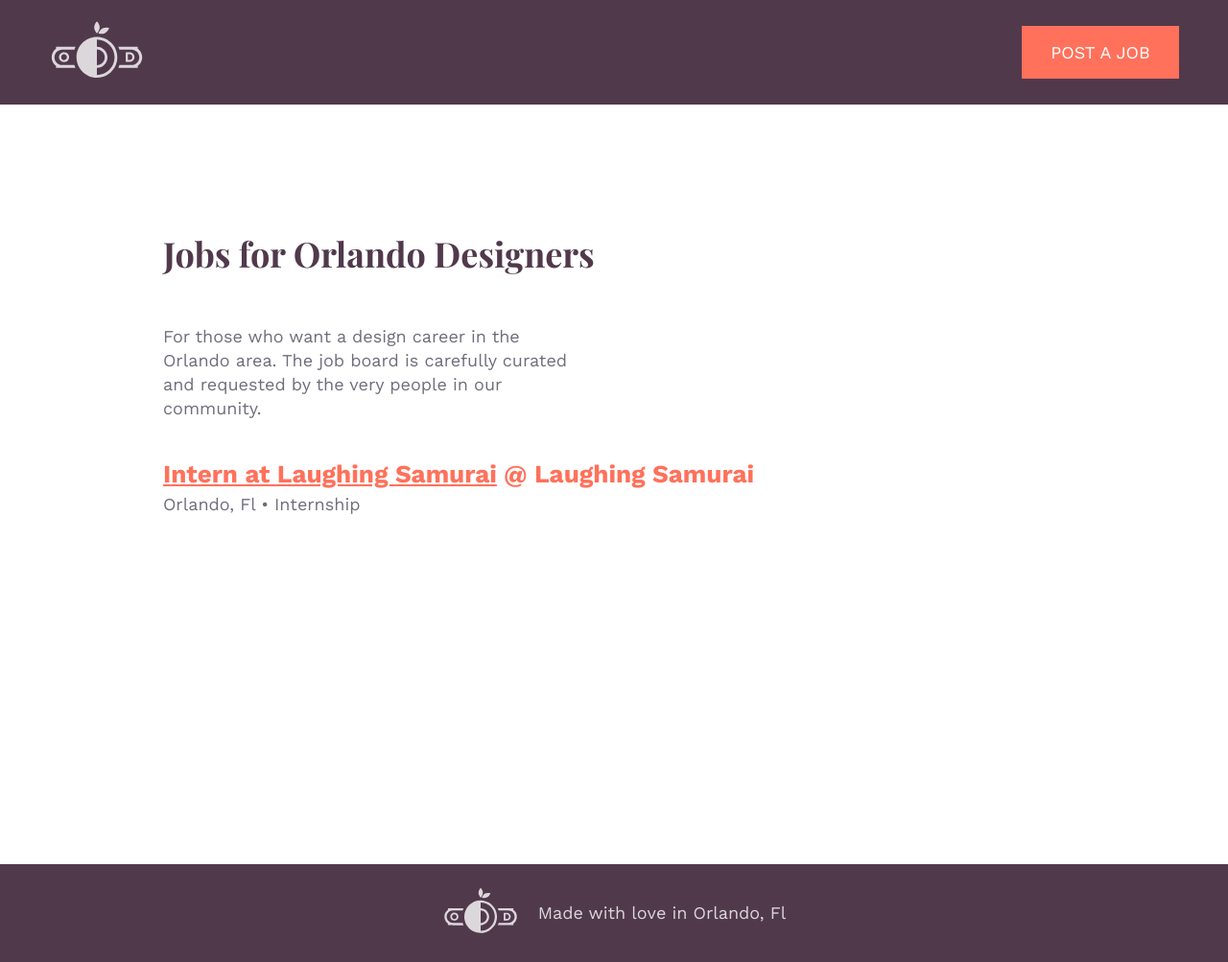
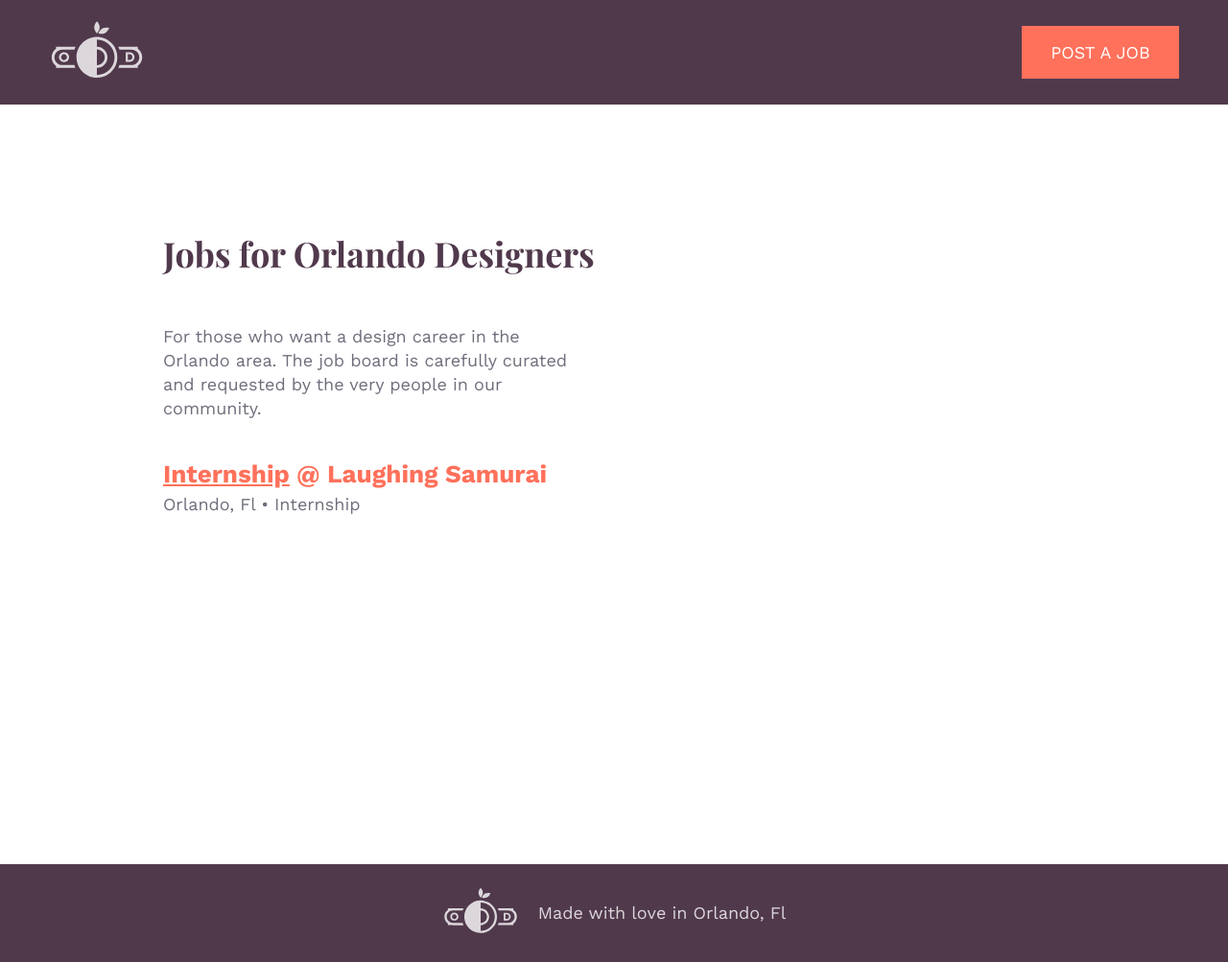
Before and after one commit to whosdustin/orlando-designers, a Jekyll site: the page built from jobs.html, in a window 1280 px wide. Shown: the whole page at 96% size. Built offline with Jekyll 4.4.1, drawn with Linux system fonts in a browser that asks for light colours; comment, search, counter and statistics services are not loaded.

Commit message:
Updated Intern At Laughing Samurai

```diff
--- a/_jobs/intern-at-laughing-samurai.markdown
+++ b/_jobs/intern-at-laughing-samurai.markdown
@@ -1,5 +1,5 @@
 ---
-title: Intern at Laughing Samurai
+title: Internship
 date: 2017-06-30 03:17:00 -04:00
 jobtype: Internship
 company_name: Laughing Samurai
```
